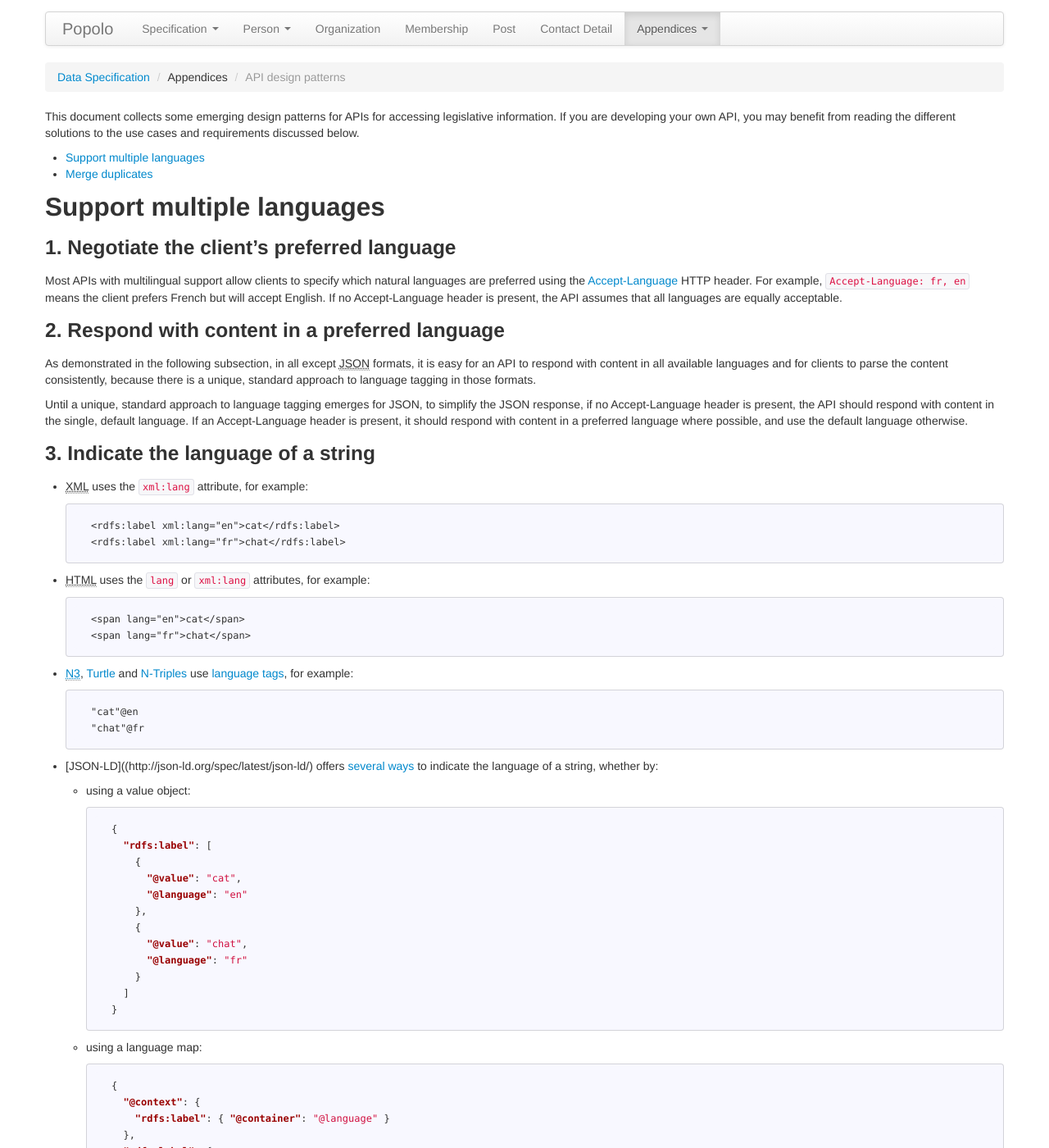
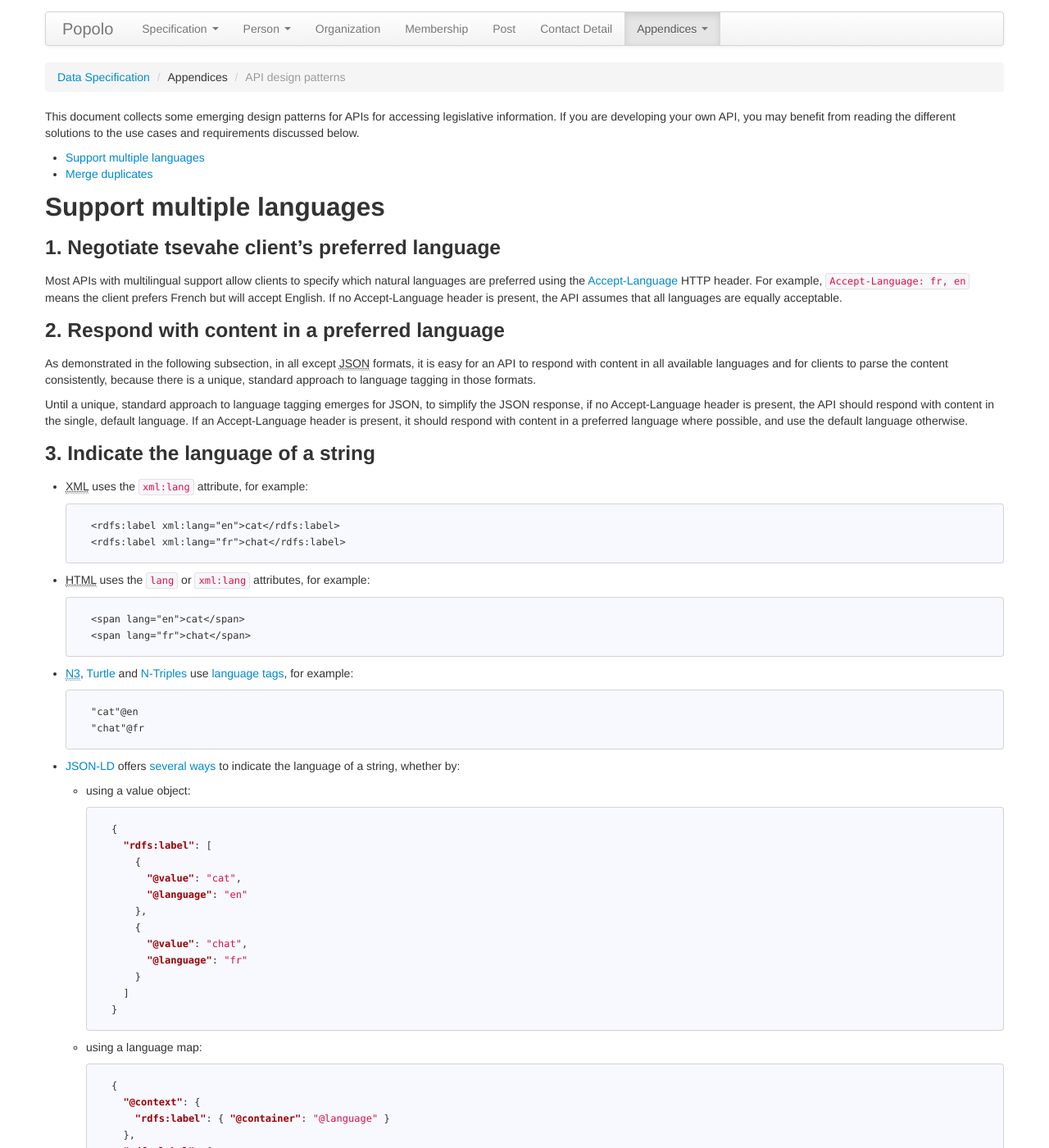
Before and after one commit to popolo-project/popolo-spec, a Jekyll site: the page built from appendices/api-patterns.md, in a window 1280 px wide and 1400 px high. Shown: the whole window at 82% size. Built offline with Jekyll 4.4.1, drawn with Linux system fonts in a browser that asks for light colours; nearby versions of some CDN libraries; Markdown is read by kramdown in place of the engine named in the settings.

Commit message:
Fix JSON-LD link

````diff
--- a/appendices/api-patterns.md
+++ b/appendices/api-patterns.md
@@ -18,7 +18,7 @@ This document collects some emerging design patterns for APIs for accessing legi
 
 <h2 id="internationalization">Support multiple languages</h2>
 
-### 1. Negotiate the client's preferred language
+### 1. Negotiate tsevahe client's preferred language
 
 Most APIs with multilingual support allow clients to specify which natural languages are preferred using the [Accept-Language](http://www.w3.org/Protocols/rfc2616/rfc2616-sec14.html#sec14.4) HTTP header. For example, `Accept-Language: fr, en` means the client prefers French but will accept English. If no Accept-Language header is present, the API assumes that all languages are equally acceptable.
 
@@ -51,7 +51,7 @@ Until a unique, standard approach to language tagging emerges for JSON, to simpl
     "chat"@fr
     ```
 
-* [JSON-LD]((http://json-ld.org/spec/latest/json-ld/) offers [several ways](http://json-ld.org/spec/latest/json-ld/#string-internationalization) to indicate the language of a string, whether by:
+* [JSON-LD](http://json-ld.org/spec/latest/json-ld/) offers [several ways](http://json-ld.org/spec/latest/json-ld/#string-internationalization) to indicate the language of a string, whether by:
 
     * using a value object:
 
````
